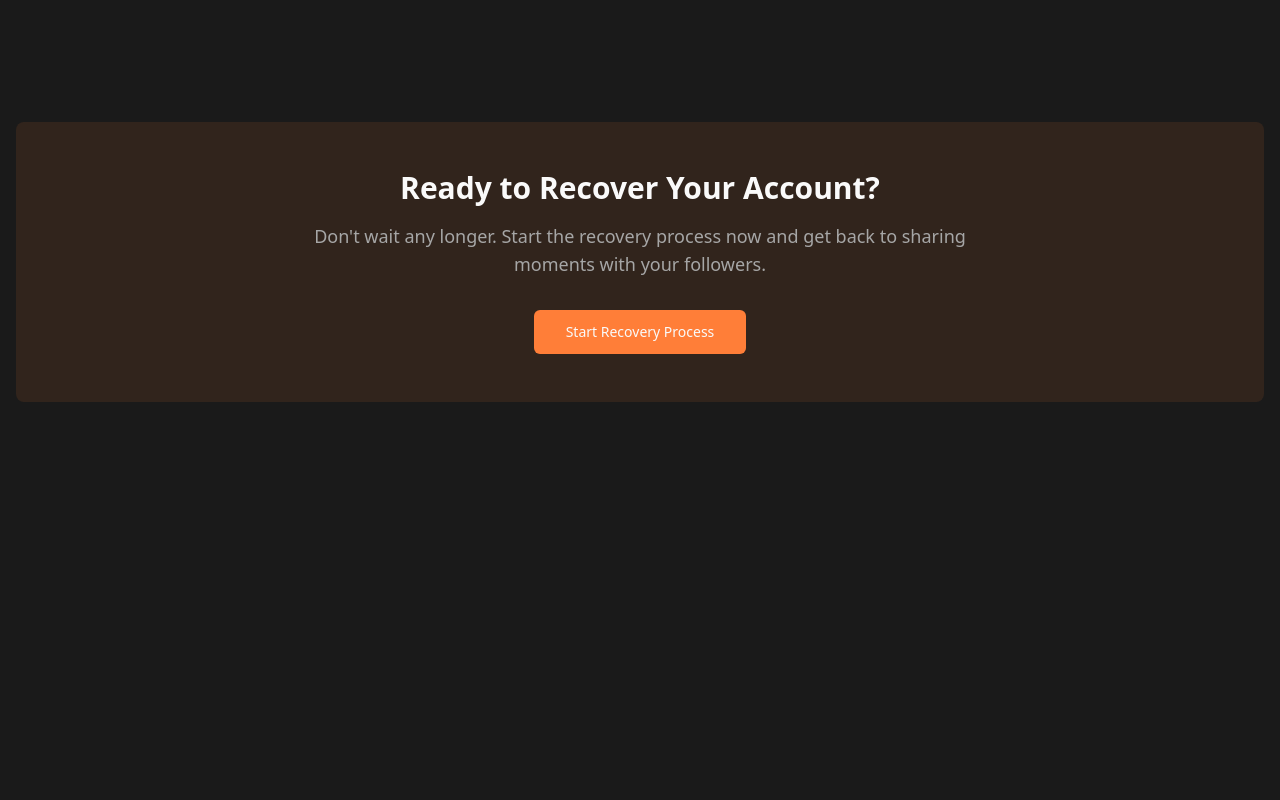
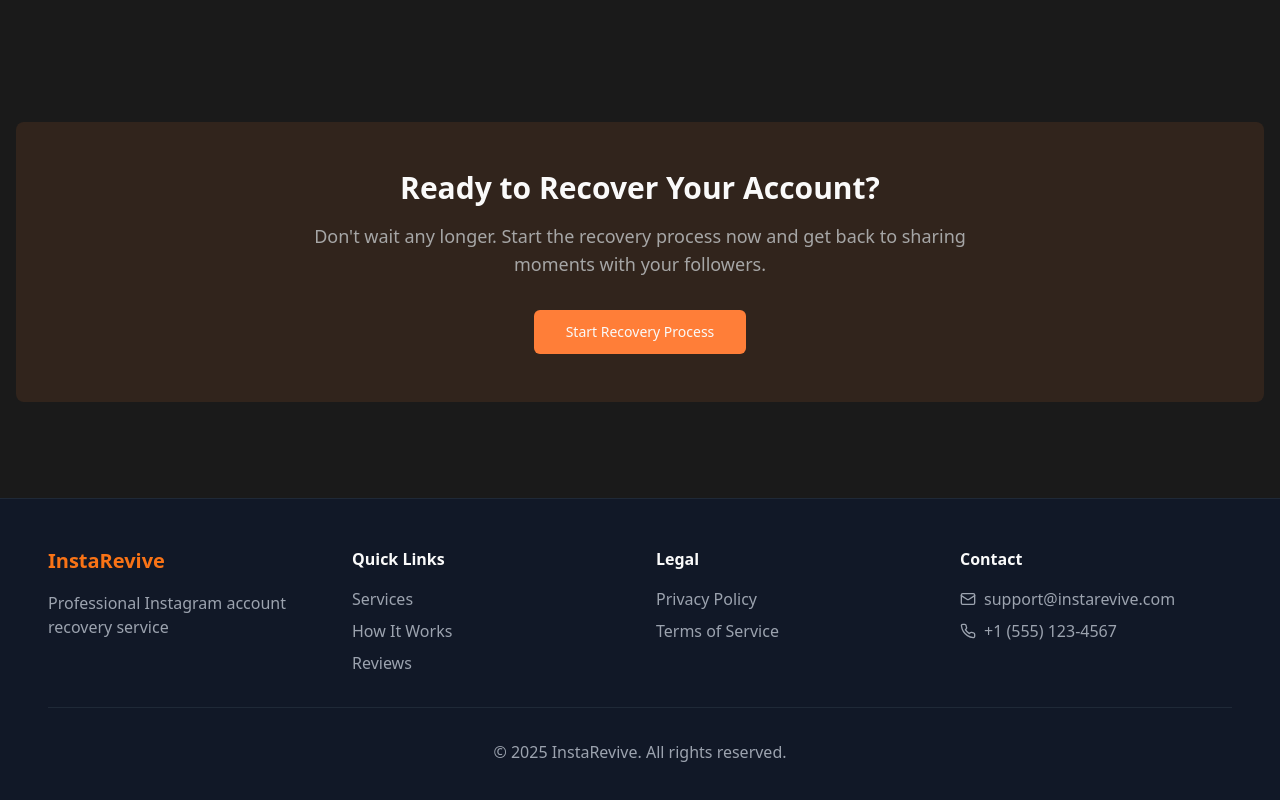
Before and after one commit to gerzha/insta-recovery-hub, a React (Vite) app: page / in a window 1280 px wide. Shown: the part 1940-2740 px from the top of the page. Before the commit the page ends 2438 px from the top, so only its background shows below. Built offline with nearby package versions, Linux system fonts and the light colour scheme.

Commit message:
Add footer component to Index page
Implemented a footer section in the Index page with links, contact information, and copyright details for the InstaRevive service.
[skip gpt_engineer]

```diff
--- a/src/pages/Index.tsx
+++ b/src/pages/Index.tsx
@@ -1,4 +1,4 @@
-import { ArrowRight, Clock, Lock, MessageSquare, Shield } from "lucide-react";
+import { ArrowRight, Clock, Lock, MessageSquare, Shield, Mail, Phone } from "lucide-react";
 import { Button } from "@/components/ui/button";
 import { SectionHeading } from "@/components/ui/section-heading";
 import { FeatureCard } from "@/components/feature-card";
@@ -116,6 +116,49 @@ const Index = () => {
           </Button>
         </div>
       </section>
+
+      {/* Footer */}
+      <footer className="bg-gray-900 border-t border-gray-800 py-12 px-4">
+        <div className="container mx-auto">
+          <div className="grid grid-cols-1 md:grid-cols-4 gap-8">
+            <div>
+              <h3 className="text-xl font-bold text-orange-500 mb-4">InstaRevive</h3>
+              <p className="text-gray-400">Professional Instagram account recovery service</p>
+            </div>
+            <div>
+              <h4 className="font-semibold mb-4">Quick Links</h4>
+              <ul className="space-y-2 text-gray-400">
+                <li><a href="#services" className="hover:text-orange-500">Services</a></li>
+                <li><a href="#how-it-works" className="hover:text-orange-500">How It Works</a></li>
+                <li><a href="#reviews" className="hover:text-orange-500">Reviews</a></li>
+              </ul>
+            </div>
+            <div>
+              <h4 className="font-semibold mb-4">Legal</h4>
+              <ul className="space-y-2 text-gray-400">
+                <li><a href="#privacy" className="hover:text-orange-500">Privacy Policy</a></li>
+                <li><a href="#terms" className="hover:text-orange-500">Terms of Service</a></li>
+              </ul>
+            </div>
+            <div>
+              <h4 className="font-semibold mb-4">Contact</h4>
+              <div className="space-y-2 text-gray-400">
+                <div className="flex items-center gap-2">
+                  <Mail size={16} />
+                  <span>support@instarevive.com</span>
+                </div>
+                <div className="flex items-center gap-2">
+                  <Phone size={16} />
+                  <span>+1 (555) 123-4567</span>
+                </div>
+              </div>
+            </div>
+          </div>
+          <div className="mt-8 pt-8 border-t border-gray-800 text-center text-gray-400">
+            <p>&copy; 2025 InstaRevive. All rights reserved.</p>
+          </div>
+        </div>
+      </footer>
     </div>
   );
 };
```
